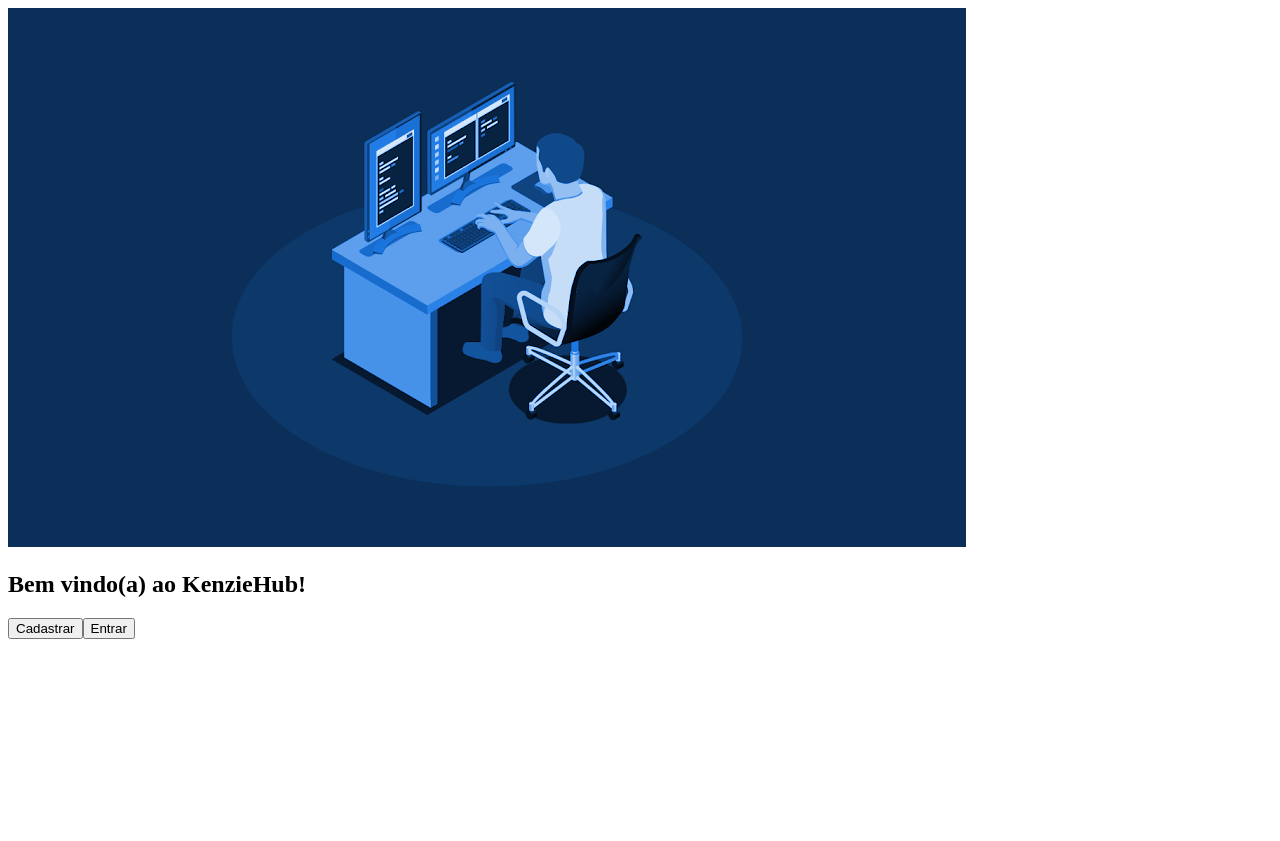
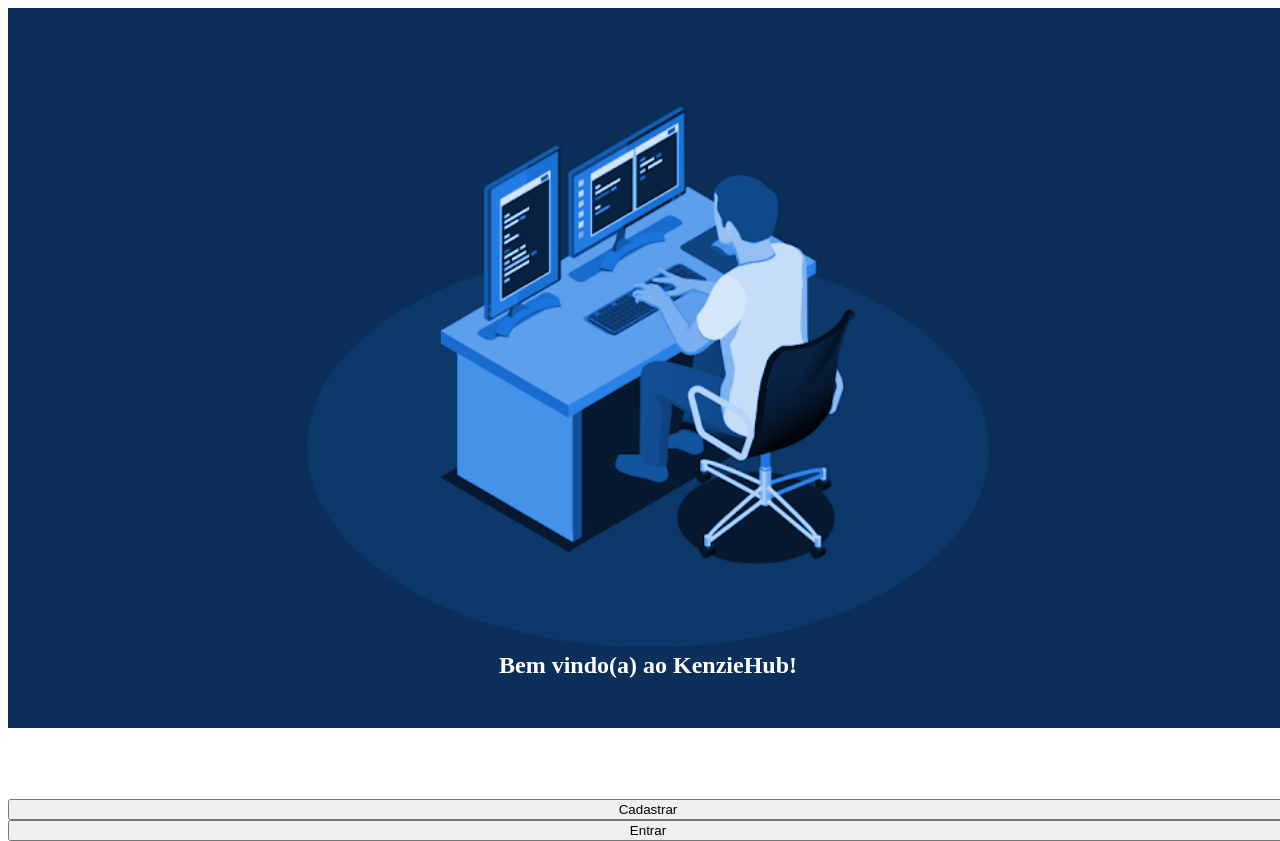
Before and after one commit to LuciraSilva/kenziehub, a React (Create React App) app: page / in a window 1280 px wide. Before the commit the page ends 800 px from the top, so only its background shows below. Built offline with nearby package versions, Linux system fonts and the light colour scheme.

Commit message:
style: basic content style made

```diff
--- a/src/pages/Home/index.jsx
+++ b/src/pages/Home/index.jsx
@@ -1,6 +1,7 @@
 import background from "../../assets/images/background.png";
 import Button from "../../components/Button";
 import { useHistory } from "react-router";
+import { Conteiner, Content } from "./styles";
 const Home = () => {
   const history = useHistory();
 
@@ -8,11 +9,11 @@
     return history.push(path);
   };
   return (
-    <div>
+    <Conteiner>
       <div>
         <img src={background} alt="imagem de fundo" />
       </div>
-      <div>
+      <Content>
         <div>
           <h2>Bem vindo(a) ao KenzieHub!</h2>
         </div>
@@ -20,8 +21,8 @@
           <Button handleClick={() => sendTo("/register")}>Cadastrar</Button>
           <Button handleClick={() => sendTo("/login")}>Entrar</Button>
         </div>
-      </div>
-    </div>
+      </Content>
+    </Conteiner>
   );
 };
 export default Home;
--- /dev/null
+++ b/src/pages/Home/styles.js
@@ -0,0 +1,29 @@
+import styled from "styled-components";
+
+export const Conteiner = styled.div`
+  width: 100vw;
+  height: 100vh;
+  display: flex;
+  flex-direction: column;
+
+  img {
+    width: 100%;
+  }
+`;
+
+export const Content = styled.div`
+  display: flex;
+  flex-direction: column;
+  text-align: center;
+  height: 100%;
+
+  div:first-child {
+    margin-top: -100px;
+    margin-bottom: 100px;
+    color: white;
+  }
+  div:nth-child(2) {
+    display: flex;
+    flex-direction: column;
+  }
+`;
```
